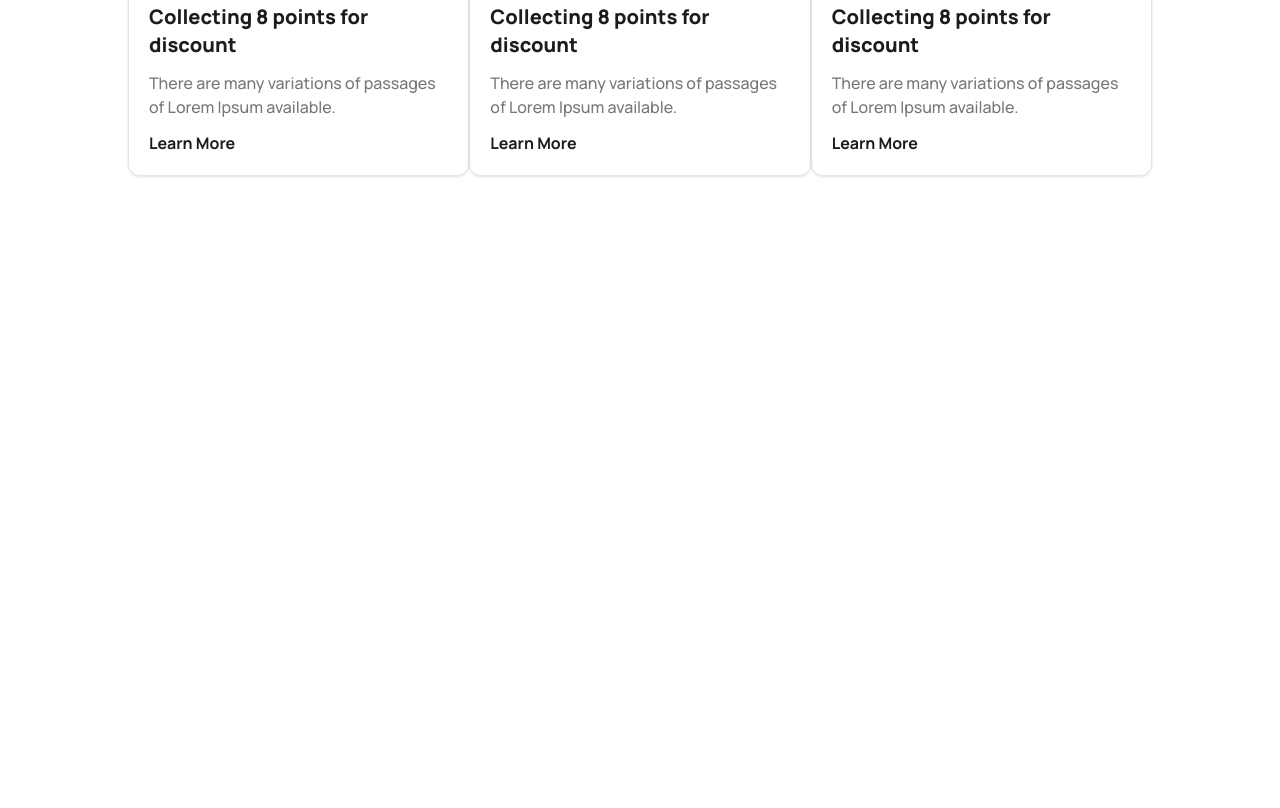
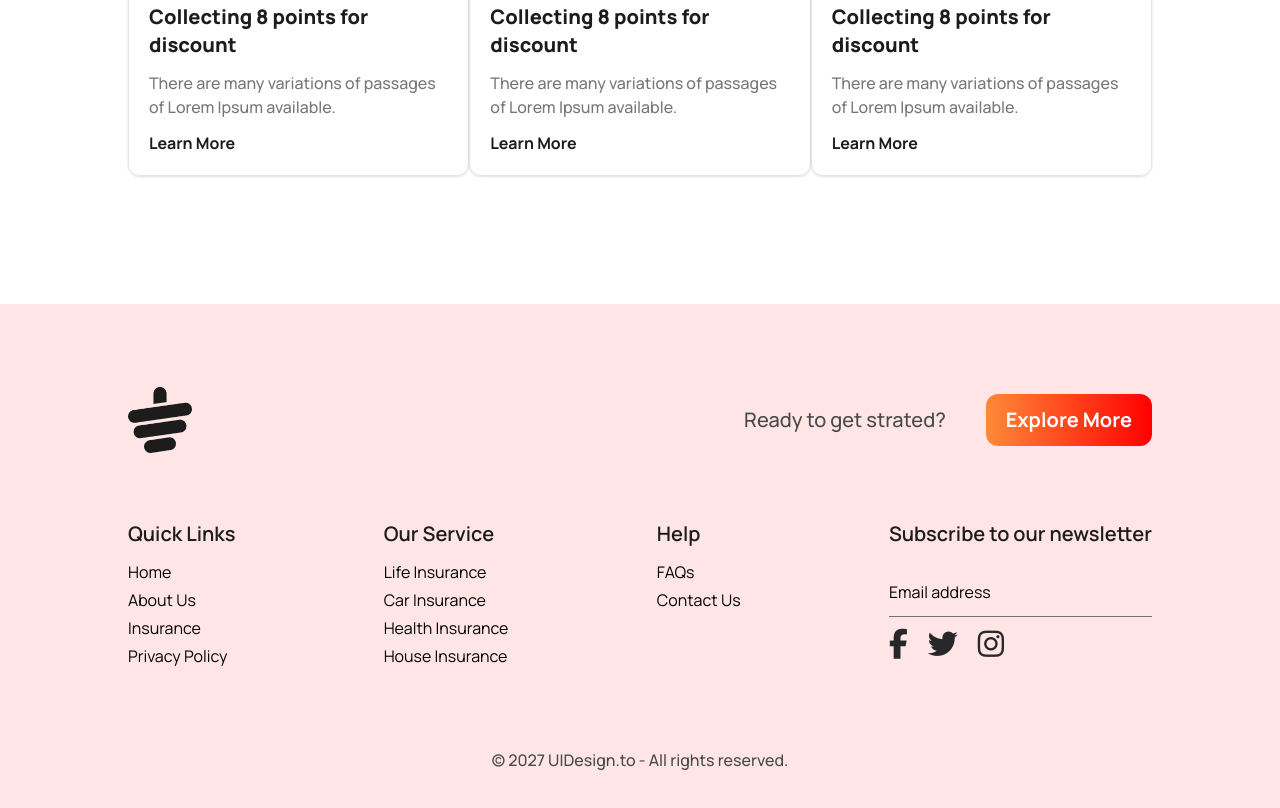
Before and after one commit to mdtamimjd/band-tea-house, a plain HTML site: page index.html in a window 1280 px wide. Shown: the part 2675-3483 px from the top of the page. Before the commit the page ends 2979 px from the top, so only its background shows below. Drawn offline with nearby package versions, Linux system fonts and the light colour scheme.

Commit message:
footer section done

```diff
--- a/index.html
+++ b/index.html
@@ -11,6 +11,7 @@
       href="https://fonts.googleapis.com/css2?family=Manrope:wght@200..800&display=swap"
       rel="stylesheet"
     />
+    <link rel="stylesheet" href="https://cdnjs.cloudflare.com/ajax/libs/font-awesome/6.6.0/css/all.min.css" integrity="sha512-Kc323vGBEqzTmouAECnVceyQqyqdsSiqLQISBL29aUW4U/M7pSPA/gEUZQqv1cwx4OnYxTxve5UMg5GT6L4JJg==" crossorigin="anonymous" referrerpolicy="no-referrer" />
     <style>
       .manrope {
         font-family: "Manrope", sans-serif;
@@ -20,6 +21,9 @@
       }
       .bg-blue{
         background-color: rgba(87, 118, 57, 0.1);
+      }
+      .bg-footer{
+        background-color: rgba(255, 0, 0, 0.1);
       }
     </style>
   </head>
@@ -152,6 +156,52 @@
         </div>
       </section>
     </main>
-    <footer></footer>
+    <footer class="w-full bg-footer mt-20 py-24">
+      <section class="w-4/5 mx-auto flex flex-col justify-between gap-20">
+      <div class="flex justify-between items-center h-10">
+        <img src="./images/image.png" alt="" class="w-16">
+        <div class="flex gap-10 items-center">
+          <h3 class="font-medium text-[#494949] text-xl">Ready to get strated?</h3>
+          <button
+          class="bg-gradient-to-r from-[#ff8938] to-[#ff0000] rounded-xl flex items-center gap-2 cursor-pointer py-3 px-5">
+          <p class="text-xl font-bold text-white">Explore More</p>
+        </button>
+        </div>
+      </div>
+      <div class="flex justify-between">
+        <div class="flex flex-col gap-1">
+          <h3 class="text-[#1c1c1c] text-xl font-semibold mb-2">Quick Links</h3>
+          <a href="">Home</a>
+          <a href="">About Us</a>
+          <a href="">Insurance</a>
+          <a href="">Privacy Policy</a>
+        </div>
+        <div class="flex flex-col gap-1">
+          <h3 class="text-[#1c1c1c] text-xl font-semibold mb-2">Our Service</h3>
+          <a href="">Life Insurance</a>
+          <a href="">Car Insurance</a>
+          <a href="">Health Insurance</a>
+          <a href="">House Insurance</a>
+        </div>
+        <div class="flex flex-col gap-1">
+          <h3 class="text-[#1c1c1c] text-xl font-semibold mb-2">Help</h3>
+          <a href="">FAQs</a>
+          <a href="">Contact Us</a>
+        </div>
+        <div>
+          <h3 class="text-[#1c1c1c] text-xl font-semibold mb-2">Subscribe to our newsletter</h3>
+          <br>
+          <p>Email address</p>
+          <div class="bg-zinc-500 h-[1px] my-3"></div>
+          <span class="flex gap-5">
+            <i class="fa-brands fa-facebook-f text-[30px] text-zinc-800"></i>
+            <i class="fa-brands fa-twitter text-[30px] text-zinc-800"></i>
+            <i class="fa-brands fa-instagram text-[30px] text-zinc-800"></i>
+          </span>
+        </div>
+      </div>
+      <p class="font-medium text-base text-[#494949] text-center">© 2027 UIDesign.to - All rights reserved.</p>
+    </footer>
+    </section>
   </body>
 </html>
```
Also changed, not shown: images/image.png (added).
